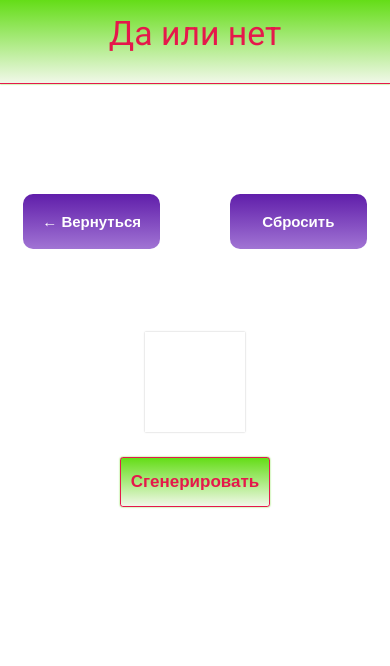
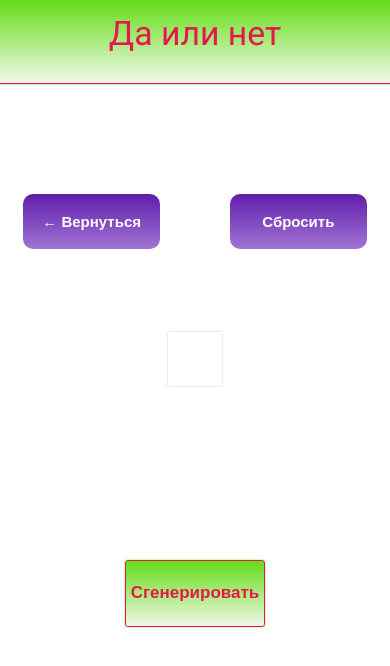
Before and after one commit to Rustam9724/random-app, a React (Create React App) app in the folder random-app/: page /yesno-randomiser in a window 390 px wide. Shown: the top 666 px of the page. Built offline with nearby package versions, Linux system fonts and the light colour scheme.

Commit message:
init: yerOrNoRandomiser responsivness and adaptability

```diff
--- a/random-app/src/index.css
+++ b/random-app/src/index.css
@@ -863,23 +863,92 @@ input[type="text"] {
 }
 
 .yesno-main {
-  width: 250px;
+  width: 18%; /*250px*/
   margin: 0 auto;
   display: flex;
   flex-direction: column;
   justify-content: space-between;
   align-items: center;
-  height: 175px
+  height: 28vh;
+}
+
+@media (max-width: 1224px) {
+  .yesno-main {
+    width: 25%;
+    height: 35vh;
+  }
+}
+
+@media (max-width: 874px) {
+  .yesno-main {
+    width: 30%;
+  }
+}
+
+@media (max-width: 724px) {
+  .yesno-main {
+    width: 35%;
+  }
+}
+
+@media (max-width: 624px) {
+  .yesno-main {
+    width: 45%;
+  }
+}
+
+@media (max-width: 484px) {
+  .yesno-main {
+    width: 60%;
+  }
+}
+
+@media (max-width: 364px) {
+  .yesno-main {
+    width: 85%;
+  }
+}
+
+@media (max-width: 259px) {
+  .yesno-main {
+    width: 95%;
+  }
+}
+
+@media (max-height: 564px) {
+  .yesno-main {
+    height: 35vh;
+  }
+}
+
+@media (max-height: 404px) {
+  .yesno-main {
+    height: 45vh;
+  }
 }
 
 .yesno-result {
-  width: 100px;
-  height: 100px;
-  padding-top: 40px;
+  width: 40%; /*100px*/
+  aspect-ratio: 1;
+  padding-top: 2.9vw;
   text-align: center;
 }
 
+@media (max-width: 624px) {
+  .yesno-result {
+    width: 14vw;
+    padding-top: 5.6vw;
+  }
+}
+
+@media (max-width: 324px) {
+  .yesno-result {
+    width: 21vw;
+    padding-top: 8.3vw;
+  }
+}
+
 .yesno-btn {
-  width: 150px;
-  height: 50px;
+  width: 60%; /*150px*/
+  height: 8vh;
 }
```
